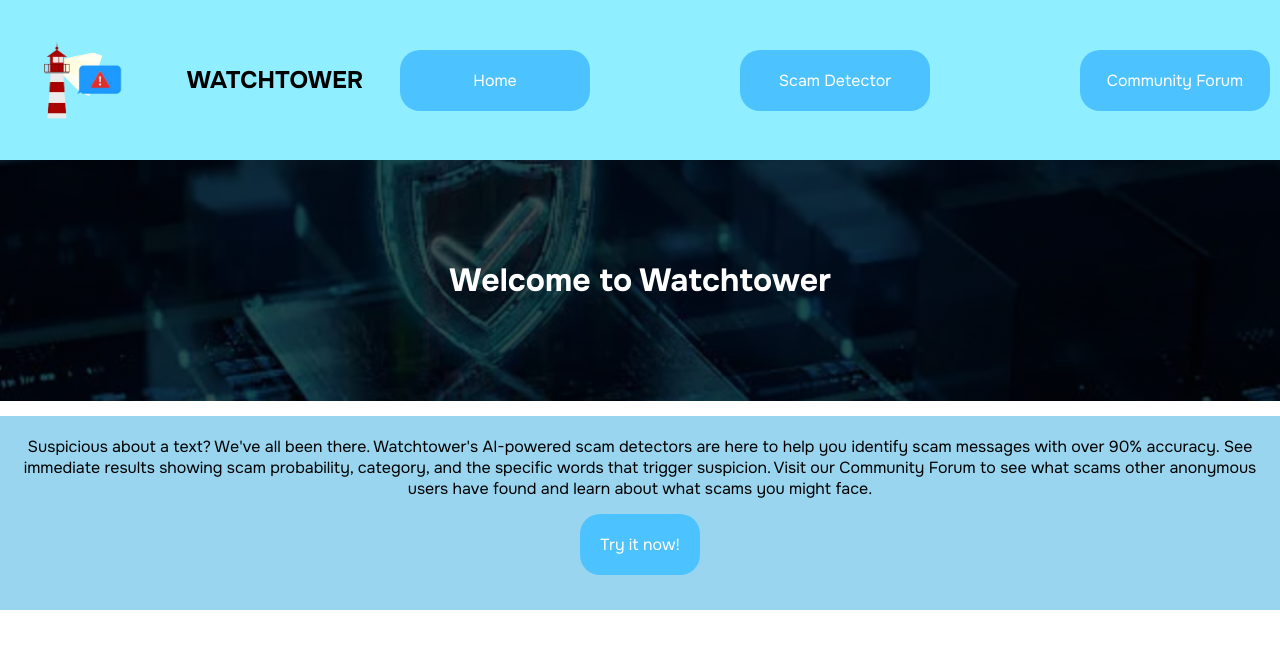
After one commit to 1047267-LWSD/spam-project, a Flask app: template backend/templates/homepage.html in a window 1280 px wide. The commit adds this page. Shown: the top 649 px of the page. Run offline with Flask 3, Linux system fonts and the light colour scheme; the template is opened without the code that fills it, so the values that code supplies are empty; parts of the project's set-up code (start-up, migrations or seed data) failed here and were passed over; some libraries are stand-ins or nearby versions.

Commit message:
changed some styling and descriptions, made voting in the forum

```diff
--- a/backend/app.py
+++ b/backend/app.py
@@ -1,4 +1,4 @@
-from backend.server import app
+from server import app
 
 if __name__ == "__main__":
     import os
--- a/backend/server.py
+++ b/backend/server.py
@@ -8,6 +8,9 @@ app = Flask(__name__,
             static_folder=os.path.join(BASE_DIR, 'static'))
 @app.route('/')
 @app.route('/index')
+def home():
+    return render_template('homepage.html')
+@app.route('/detector')
 def index():
     return render_template('index1.html')
 @app.route('/predict/detect', methods = ['POST'])
--- /dev/null
+++ b/backend/static/homepage.css
@@ -0,0 +1,134 @@
+@import url('https://fonts.googleapis.com/css2?family=Onest:wght@100;200;300;400;500;600;700;800;900&display=swap');
+
+body, button, input, #myFile {
+    font-family: 'Onest', 'sans-serif';
+}
+body {
+    margin: 0;
+    padding: 0;
+}
+
+h1 {
+    text-align: center;
+    background-image:linear-gradient(rgba(0, 0, 0, 0.7), rgba(0, 0, 0, 0.7)), url(/static/spam.png);
+    background-position: center;
+    background-size: cover;
+    padding: 100px;
+    color: white;
+    margin: 0 auto;
+    margin-bottom: 15px;
+
+
+}
+#description {
+    width: 100%;
+    text-align: center;
+    margin: 0 auto;
+    display: block;
+    word-wrap: break-word;
+
+}
+.description-box {
+    background-color: rgb(153, 213, 238);
+    display: flex;
+    flex-direction: column;
+    width: 100%;
+    padding: 20px;
+    box-sizing: border-box;
+    margin-bottom: 15px;
+
+
+}
+#encouragement{
+    padding: 20px;
+    color: rgb(255, 255, 255);
+    background-color: rgb(76, 195, 255);
+    border-radius: 20px;
+    text-decoration: none;
+    align-self: center;
+    margin: 15px;
+    text-align: center;
+}
+
+#encouragement:hover{
+    background-color: rgb(63, 161, 209);
+}
+#option-buttons {
+    display: flex;
+    justify-content: center;
+    gap: 200px;
+    margin: 15px;
+}
+.nav-links a:hover{
+    background-color: rgb(63, 161, 209);
+}
+
+.navbar {
+    background-color: rgb(143, 238, 255);
+    display: flex;
+    align-items: center;
+    justify-content: space-between;
+    gap: 20px;
+    flex-wrap: wrap;
+    position: relative;
+    box-sizing: border-box;
+    width: 100%;
+}
+.logo {
+    width: 100px;
+    height: 100px;
+    display: flex;
+    border-radius: 100px;
+    padding: 30px;
+}
+
+.logo img {
+    width: 100%;
+    height: 100%;
+    object-fit: contain;
+}
+.nav-links a{
+    padding: 20px;
+    width: 150px;
+    color: rgb(255, 255, 255);
+    background-color: rgb(76, 195, 255);
+    border-radius: 20px;
+    text-decoration: none;
+    text-align: center;
+}
+
+.nav-links{
+    display: flex;
+    justify-content: space-around;
+    gap: 150px;
+    margin: 10px;
+}
+@media (max-width: 768px) {
+    .navbar {
+        gap: 10px;
+        flex-direction: column;
+        padding: 15px;
+        align-items: center;
+    }
+
+    .logo {
+        width: 100px;
+        height: 100px;
+        display: flex;
+        padding: 0px;
+    }
+
+    .nav-links {
+        gap: 50px;
+        flex-direction: row;
+        width: 100%;
+        align-self: center;
+        align-items: center;
+        margin: 0 auto;
+    }
+
+    .nav-links a {
+        width: 75%;
+        text-align: center;
+    }
+}
--- a/backend/static/script.js
+++ b/backend/static/script.js
@@ -80,7 +80,7 @@ import { db } from './firebase-config.js';
             });
             const data = await response.json();
             if (data.prediction == 'spam'){
-            predicted.textContent = 'Your message is most likely: ' + data.prediction;
+            predicted.textContent = 'Your message is most likely: scam';
             }
             else {
             predicted.textContent = 'Your message is most likely: safe';
@@ -246,6 +246,8 @@ import { db } from './firebase-config.js';
             confidence: confidence,
             type: type,
             timestamp: new Date().toISOString(),
+            upvotes: 0,
+            downvotes: 0
 
         });
         alert('Reported Successfully!');
--- a/backend/static/styles.css
+++ b/backend/static/styles.css
@@ -20,7 +20,7 @@ h1 {
 
 
 }
-#description {
+.description {
     width: 100%;
     text-align: center;
     margin: 0 auto;
--- a/backend/templates/forum.html
+++ b/backend/templates/forum.html
@@ -14,15 +14,17 @@
         <div class = 'logo'>
             <img src = '/static/Logo.png'></img>
         </div>
+        <h2 id = 'app-name'>WATCHTOWER</h2>
         <div class = 'nav-links'>
-        <a href = '/index'>Scam Detector</a>
+        <a href = '/index'>Home</a>
+        <a href = '/detector'>Scam Detector</a>
         <a href = '/forum'>Community Forum</a>
         </div>
     </div>
     <h1>Community Forum</h1>
     <div class = "description-box">
     <p id = 'description'>Welcome to the Community Forum! Browse through real scam messages that have been detected by others like yourself. Each post shows the message, detection confidence, and the type of scam message you’re looking at. By sharing scam messages, you help protect a community from scam messages and contribute to a growing database that improves future detection for everyone. </p>
-    <a id = 'encouragement' href = '/index'>Detect and report more scam messages here!</a>
+    <a id = 'encouragement' href = '/detector'>Detect and report more scam messages here!</a>
     </div>
     <div id = 'post-container'></div>
 </body>
--- /dev/null
+++ b/backend/templates/homepage.html
@@ -0,0 +1,34 @@
+<!DOCTYPE html>
+<html lang="en">
+<head>
+    <meta charset="UTF-8">
+    <meta name="viewport" content="width=device-width, initial-scale=1.0">
+    <link rel = 'stylesheet' href="{{ url_for('static', filename='homepage.css') }}">
+    <link rel="preconnect" href="https://fonts.googleapis.com">
+    <link rel="preconnect" href="https://fonts.gstatic.com" crossorigin>
+    <link href="https://fonts.googleapis.com/css2?family=Onest:wght@100..900&display=swap" rel="stylesheet">
+    <title>Watchtower</title>
+</head>
+<body>
+    <div class = 'navbar'>
+        <div class = 'logo'>
+            <img src = '/static/Logo.png'></img>
+        </div>
+        <h2 id = 'app-name'>WATCHTOWER</h2>
+        <div class = 'nav-links'>
+        <a href = '/index'>Home</a>
+        <a href = '/detector'>Scam Detector</a>
+        <a href = '/forum'>Community Forum</a>
+        </div>
+    </div>
+    <h1>Welcome to Watchtower</h1>
+    <div class = "description-box">
+     <p id = 'description'>Suspicious about a text? We've all been there. Watchtower's AI-powered scam detectors are here to help you identify scam messages with over 90% accuracy. See immediate results showing scam probability, category, and the specific words that trigger suspicion. Visit our Community Forum to see what scams other anonymous users have found and learn about what scams you might face.</p>
+     <a id = 'encouragement' href = '/detector'>Try it now!</a>
+    </div>
+
+</body>
+<script type="module" src="{{ url_for('static', filename='script.js') }}?v=2"></script>
+<script type="module" src="{{ url_for('static', filename='firebase-config.js') }}"></script>
+
+</html>
```
Also changed, not shown: backend/static/forum.js (+67 -2 lines), backend/templates/index1.html (+6 -3 lines), backend/static/Logo.png.
